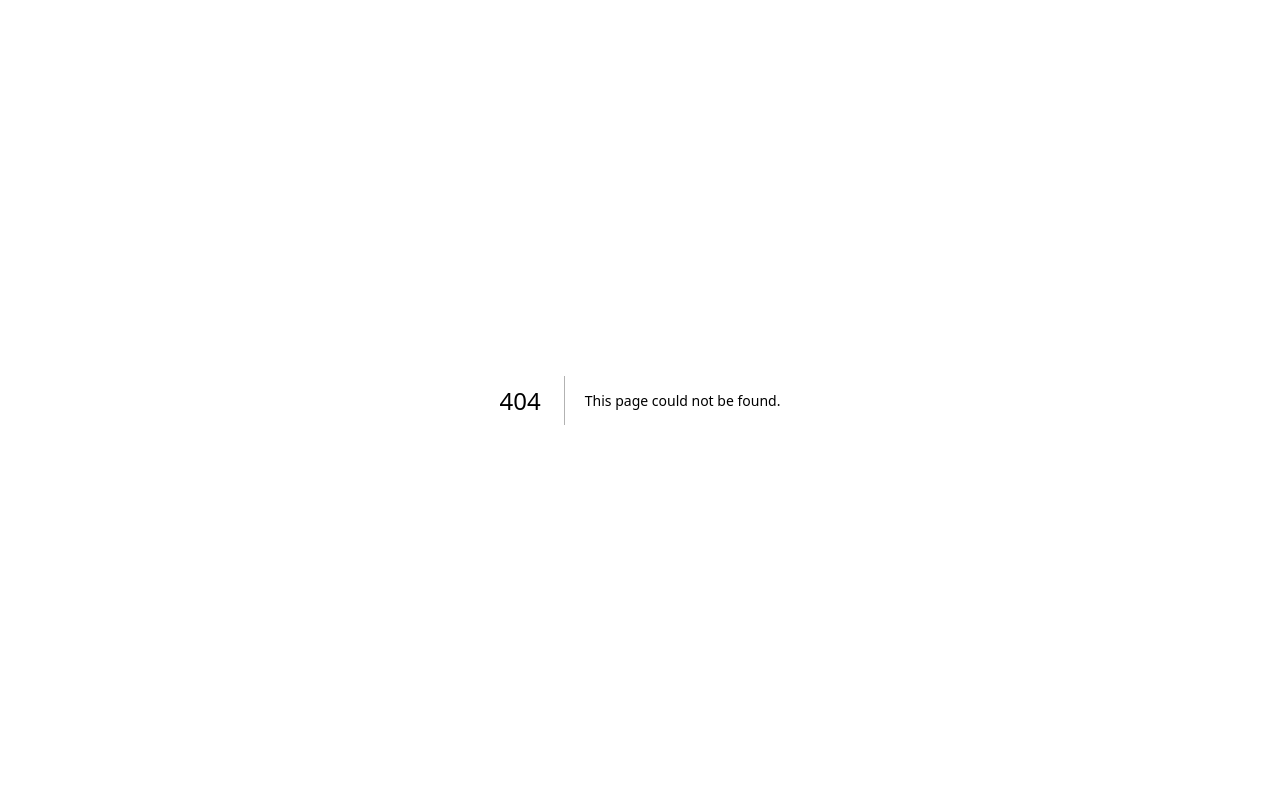
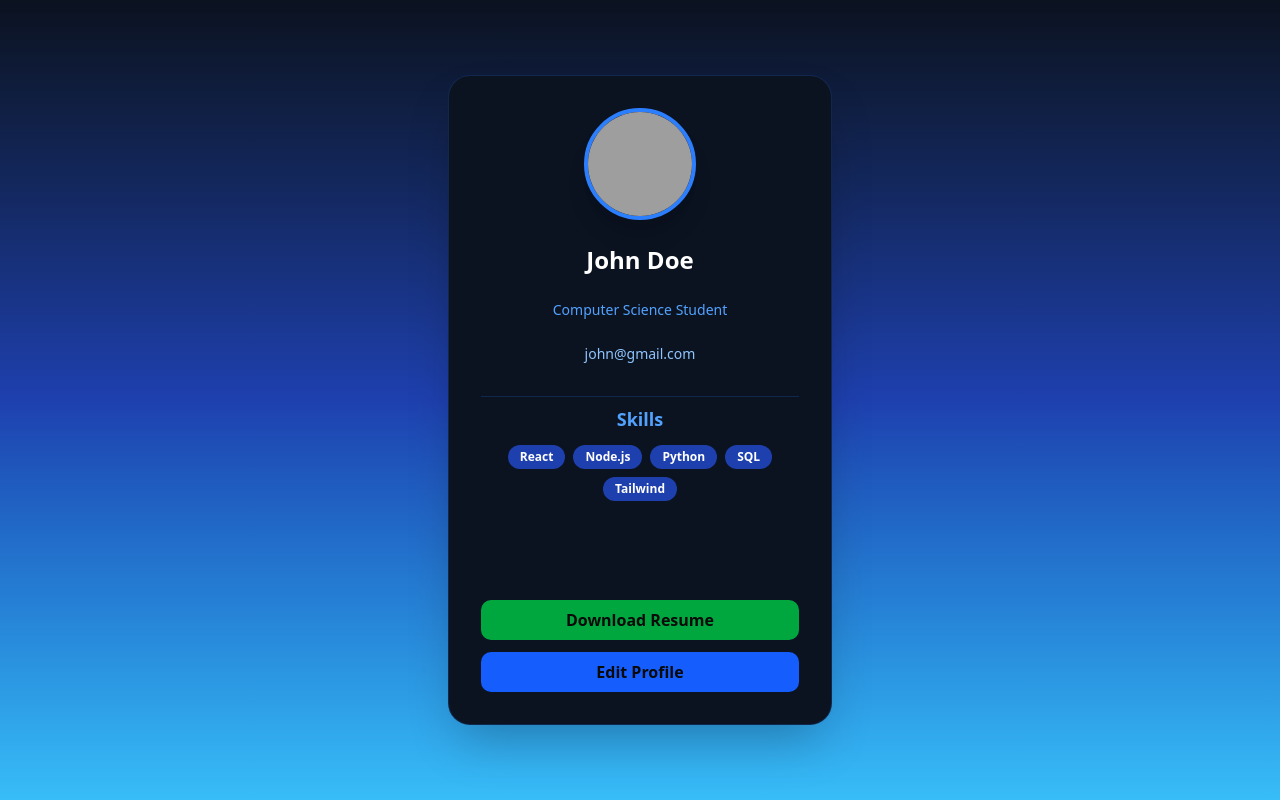
Before and after one commit to Aman-Ingale/coding-savvy-placement-portal, a Next.js app: page /profile/view in a window 1280 px wide. Before the commit this address had no page. Built offline with nearby package versions, Linux system fonts and the light colour scheme; grey boxes are pictures that could not be loaded.

Commit message:
Added student profile ui display

```diff
--- /dev/null
+++ b/app/profile/view/page.jsx
@@ -0,0 +1,50 @@
+"use client";
+
+export default function StudentProfileView() {
+  return (
+    <div className="min-h-screen bg-gradient-to-b from-[#0b1220] via-[#1e40af] to-[#38bdf8] flex items-center justify-center p-6">
+
+      <div className="bg-[#0b1220] w-full max-w-sm h-[650px] p-8 rounded-3xl shadow-2xl border border-blue-500/20 flex flex-col items-center space-y-6">
+
+        <img
+          src="https://i.pravatar.cc/150?img=32"
+          className="w-28 h-28 rounded-full border-4 border-blue-500 shadow-xl"
+        />
+
+        <h2 className="text-2xl font-bold text-white">John Doe</h2>
+        <p className="text-blue-400 text-sm">Computer Science Student</p>
+        <p className="text-blue-300 text-sm">john@gmail.com</p>
+
+        <div className="w-full h-[1px] bg-blue-500/20 my-2"></div>
+
+        <div className="text-center">
+          <h3 className="text-lg font-semibold text-blue-400 mb-3">Skills</h3>
+
+          <div className="flex flex-wrap justify-center gap-2">
+            {["React", "Node.js", "Python", "SQL", "Tailwind"].map((skill) => (
+              <span
+                key={skill}
+                className="bg-[#1e40af] px-3 py-1 rounded-full text-xs font-semibold text-white"
+              >
+                {skill}
+              </span>
+            ))}
+          </div>
+        </div>
+
+        <div className="flex-grow"></div>
+
+        <div className="flex flex-col gap-3 w-full">
+          <button className="bg-green-600 hover:bg-green-700 py-2 rounded-lg font-semibold w-full">
+            Download Resume
+          </button>
+
+          <button className="bg-blue-600 hover:bg-blue-700 py-2 rounded-lg font-semibold w-full">
+            Edit Profile
+          </button>
+        </div>
+
+      </div>
+    </div>
+  );
+}
```
